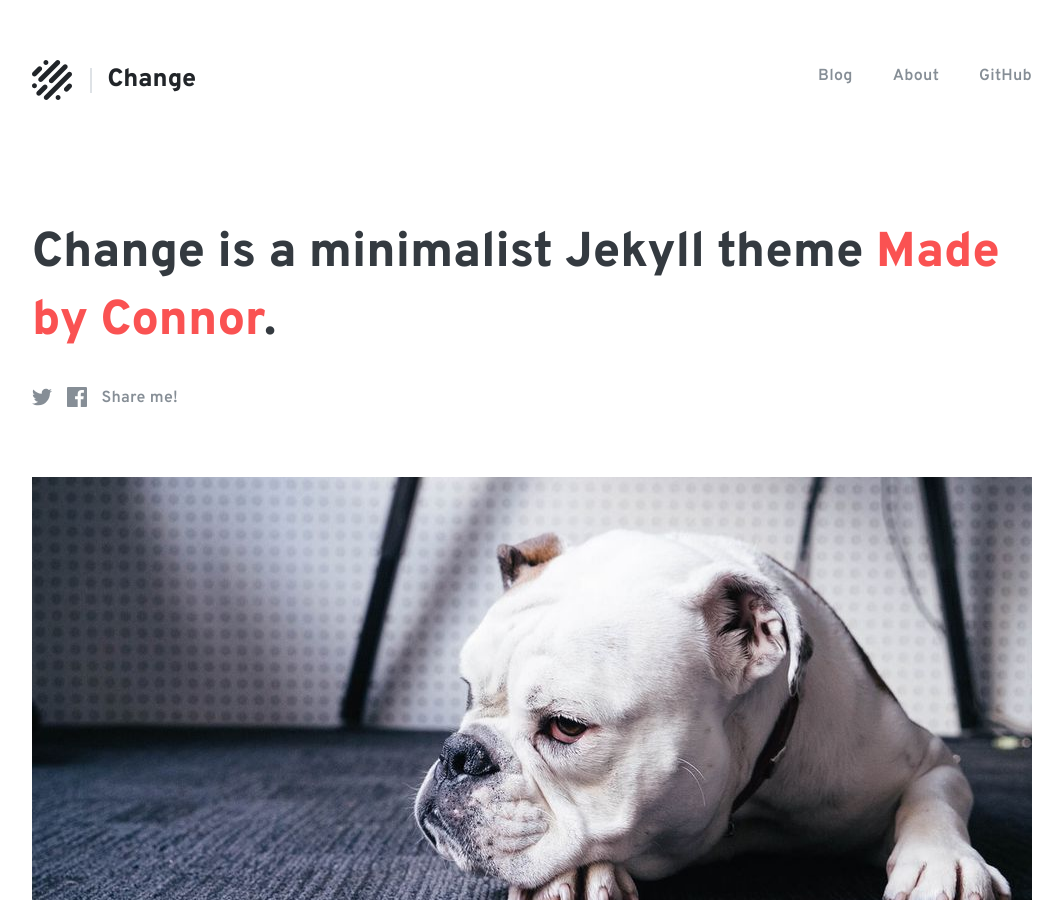
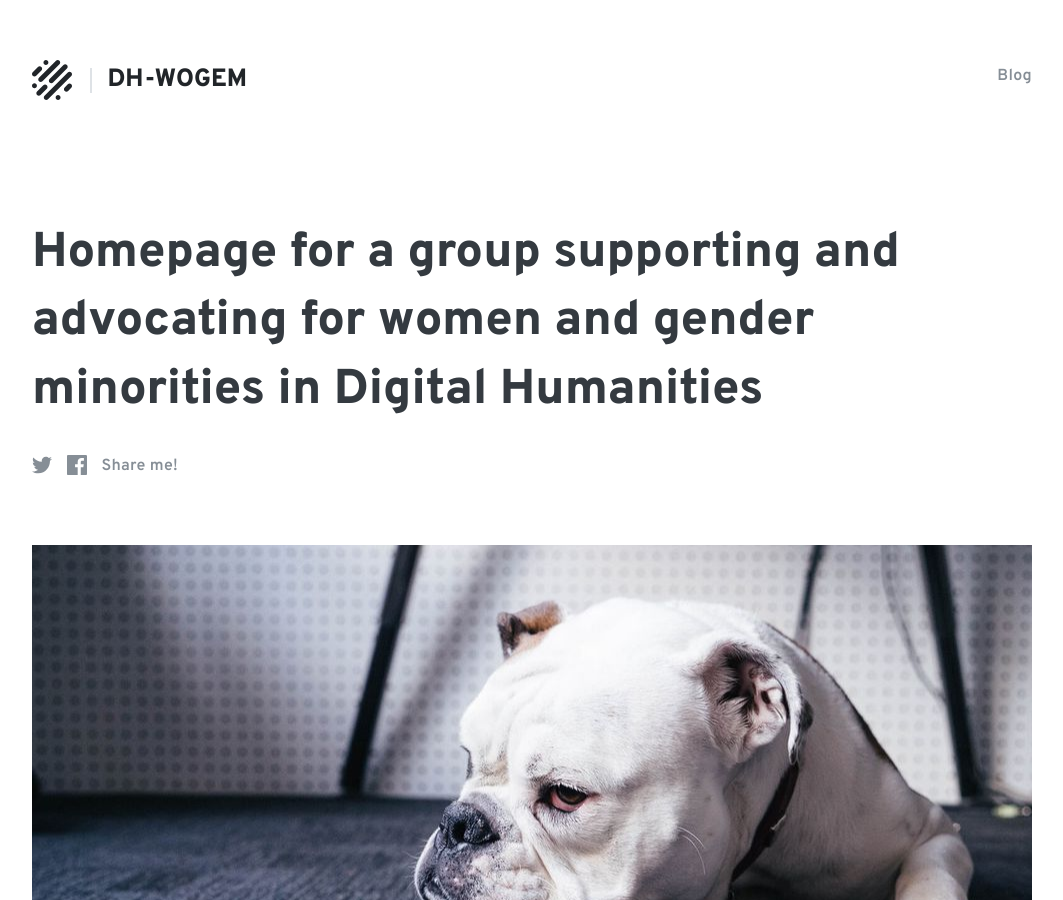
Before and after one commit to dh-wogem/dh-wogem.github.io, a Jekyll site: the page built from index.html, in a window 1280 px wide and 900 px high. Shown: the whole window, without its empty margins (108-1171 px from the left). Built offline with Jekyll 4.4.1, drawn with Linux system fonts in a browser that asks for light colours; some of the changed lines change nothing that is shown.

Commit message:
updated _config.yml

```diff
--- a/_config.yml
+++ b/_config.yml
@@ -20,10 +20,9 @@ compress_html:
 
 
 # Site meta
-title:                'Change'
-tagline:              'Embrace change.'
-description:          'Change is a minimalist Jekyll theme <a href="https://madebyconnor.co/" target="_blank" rel="noopener noreferrer">Made by Connor</a>.'
-keywords:             'connor, baer, bear, designer, developer, traveller, design, code, jekyll, change, theme, for hire'
+title:                'DH-WOGEM'
+tagline:              'Women and Gender Minorities in Digital Humanities'
+description:          'Homepage for a group supporting and advocating for women and gender minorities in Digital Humanities'
 url:                  https://madebyconnor.github.io
 baseurl:              /change
 assets:               /assets
@@ -32,24 +31,11 @@ image:                index-large.jpg
 logo:                 /assets/icons/apple-icon-144x144.png
 dark_theme:           false
 
-author:
-  name:               Connor Bär
-  bio:                Hi, I'm Connor, the author of this blog. Nice to meet you!
-  image:              author
-  url:                https://connorbaer.co
-  email:              hello@connorbaer.co
-  twitter:            connor_baer
-
-social:
-  twitter:            https://twitter.com/connor_baer
-  instagram:          https://instagram.com/connor_baer
-  github:             https://github.com/madebyconnor/change
-  medium:             https://blog.connorbaer.io
 
 version:              3.1.3
 
 github:
-  repo:               https://github.com/madebyconnor/change
+  repo:               https://github.com/dh-wogem/dh-wogem.github.io
 
 
 # Integrations
@@ -58,12 +44,9 @@ github:
 google_fonts:
   Overpass:           400, 600, 800
 
-google_analytics_key: UA-94021817-2
+# google_analytics_key: UA-94021817-2
 # google_site_verification: Z-pc_HPc4XNBz8xg1fgtxO2MSIYLirZc2jWTNq0bJyM
 
 
 # Content
 excerpt_separator: <!-- Read more -->
-
-navigation:
-  GitHub: https://github.com/madebyconnor/change
--- a/about/index.md
+++ /dev/null
@@ -1,22 +0,0 @@
----
-layout: page
-title: About
-image: true
-lang: en
-ref: about
----
-
-> Hey there! This page is included as an example. Feel free to customize it for your own use upon downloading. Carry on!
-
-## Setup
-
-Some fun facts about the setup of this project include:
-
-* Built for [Jekyll](http://jekyllrb.com)
-* Developed on GitHub and hosted for free on [GitHub Pages](https://pages.github.com)
-* Coded with [Atom](https://atom.io), an amazing code editor
-* Designed and developed while listening to music like [Ludovico Einaudi](https://open.spotify.com/track/6sVuwzZ4MPsviUE8wfw2n1)
-
-Have questions or suggestions? Feel free to [open an issue on GitHub](https://github.com/madebyconnor/change/issues/new) or [ask me on Twitter](https://twitter.com/connor_baer).
-
-Thanks for reading!
```
